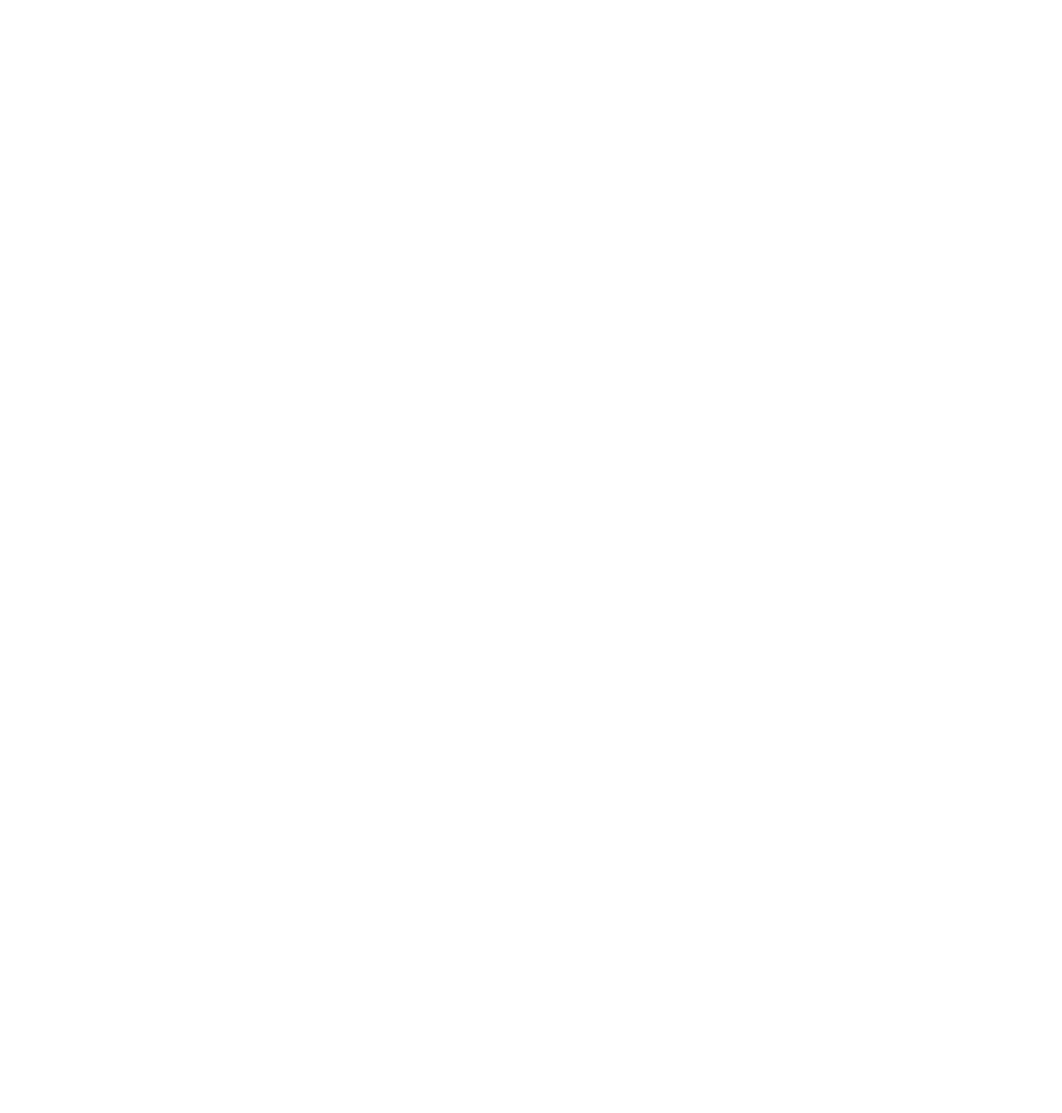
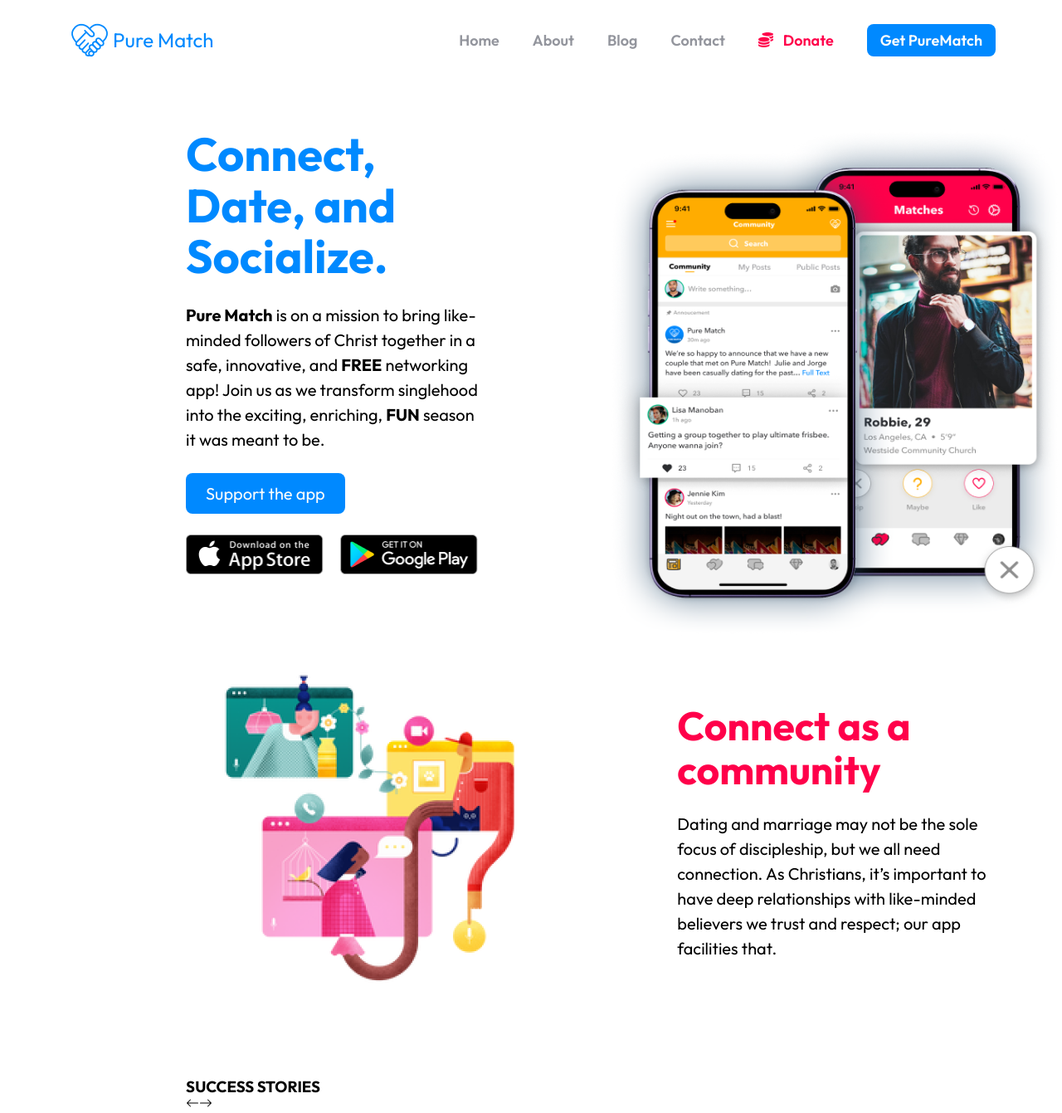
Before and after one commit to CoreyRobinsonDev/purematch-homepage, a Next.js app: page / in a window 1280 px wide. Shown: the whole page at 83% size. Before the commit the page ends 800 px from the top, so only its background shows below. Built offline with nearby package versions, Linux system fonts and the light colour scheme.

Commit message:
added and styled the header and about components

```diff
--- /dev/null
+++ b/components/About.tsx
@@ -0,0 +1,65 @@
+import Image from "next/image";
+import Link from "next/link";
+import { useState, useEffect } from "react";
+
+import styles from "../styles/About.module.css";
+
+
+const About = () => {
+  const [image, setImage] = useState("/images/hero-1.png");
+
+  useEffect(() => {
+    const interval =   setInterval(() => {
+    if (image === "/images/hero-1.png") {
+      setImage("/images/hero-2.png");
+    } else {
+      setImage("/images/hero-1.png");
+    }
+  }, 5000)
+
+    return () => clearInterval(interval);
+  }, [image])
+
+  return <section className={styles.container}>
+    <div className={styles.about__summary}>
+      <h2 className={styles.summary__header}>Connect, Date, and Socialize.</h2>
+      <p className={styles.summary__description}><strong>Pure Match</strong> is on a mission to bring like-minded followers of Christ together in a safe, innovative, and <strong>FREE</strong> networking app! Join us as we transform singlehood into the exciting, enriching, <strong>FUN</strong> season it was meant to be.</p>
+      <Link className={styles.summary__support_btn} href="#">Support the app</Link>
+      <span className={styles.summary__store_container}>
+        <Link href="#">
+          <Image
+            src="/images/App-Store.png"
+            alt="Apple app store link"
+            width={166.15}
+            height={48}
+          /></Link>
+        <Link href="#">
+          <Image
+            src="/images/Google-Play.png"
+            alt="Google play store link"
+            width={166.15}
+            height={48}
+          />
+        </Link>
+      </span>
+    </div>
+    <Image
+      src={image}
+      alt=""
+      width={543}
+      height={613}
+    />
+    <Image
+      src="/images/Feature-Photo-1.png"
+      alt=""
+      width={448}
+      height={448}
+    />
+    <div className={styles.feature_container}>
+      <h2 className={styles.feature__header}>Connect as a community</h2>
+      <p className={styles.feature__description}>Dating and marriage may not be the sole focus of discipleship, but we all need connection. As Christians, it’s important to have deep relationships with like-minded believers we trust and respect; our app facilities that.</p>
+    </div>
+  </section>
+}
+
+export default About;
--- a/components/Header.tsx
+++ b/components/Header.tsx
@@ -1,7 +1,32 @@
 import Image from "next/image";
+import Link from "next/link";
+import { FaCoins } from "react-icons/fa";
+
+import styles from "../styles/Header.module.css";
 
 const Header = () => {
-  return <></>
+  return <header className={styles.container}>
+    <Link className={styles.logo_container} href="/">
+      <Image
+        className={styles.logo__img}
+        src="/images/Pure-Match-Logo.png"
+        alt="Pure Match Logo"
+        width={56}
+        height={56}
+      />
+      <h1 className={styles.logo__name}>Pure Match</h1>
+    </Link>
+    <nav className={styles.nav_container}>
+      <ul className={styles.nav__list}>
+        <li><Link className={styles.nav__item} href="/">Home</Link></li>
+        <li><Link className={styles.nav__item} href="#">About</Link></li>
+        <li><Link className={styles.nav__item} href="#">Blog</Link></li>
+        <li><Link className={styles.nav__item} href="#">Contact</Link></li>
+        <li><Link className={`${styles.nav__item} ${styles.nav__donate_link}`} href="#"><FaCoins/> Donate</Link></li>
+        <li><Link className={`${styles.nav__item} ${styles.nav__purematch_btn}`} href="#">Get PureMatch</Link></li>
+      </ul>
+    </nav>
+  </header>
 }
 
 export default Header;
--- /dev/null
+++ b/components/SuccessStories.tsx
@@ -0,0 +1,17 @@
+import { BsArrowRight, BsArrowLeft } from "react-icons/bs";
+
+import styles from "../styles/SuccessStories.module.css";
+
+const SuccessStories = () => {
+  return <section className={styles.container}>
+    <header className={styles.success_header}>
+      <h3 className={styles.header__title}>SUCCESS STORIES</h3>
+      <span className={styles.header__arrows}>
+        <button className={styles.success__prev_btn}><BsArrowLeft/></button>
+        <button className={styles.success__next_btn}><BsArrowRight/></button>
+      </span>
+    </header>
+  </section>
+}
+
+export default SuccessStories;
--- a/pages/index.tsx
+++ b/pages/index.tsx
@@ -1,9 +1,18 @@
 import Head from 'next/head'
 import Image from 'next/image'
+import About from '../components/About'
+import Header from '../components/Header'
+import SuccessStories from '../components/SuccessStories'
 import styles from '../styles/Home.module.css'
 
 export default function Home() {
   return <>
+    <Head>
+      <title>Home | Pure Match</title>
+    </Head>
+    <Header />
+    <About />
+    <SuccessStories />
 
   </>
 }
--- /dev/null
+++ b/styles/About.module.css
@@ -0,0 +1,58 @@
+.container {
+  display: grid;
+  grid-template-columns: 1fr 1fr;
+  padding: 5.9rem 0;
+}
+
+/* Summary */
+
+.about__summary {
+  display: flex;
+  flex-direction: column;
+  gap: 2.5rem;
+  padding-right: 16rem;
+}
+
+.summary__header {
+  color: var(--primary-color);
+  font-size: 5.6rem;
+  line-height: 110%;
+}
+
+.summary__description {
+  font-size: 2rem;
+  line-height: 150%;
+}
+
+.summary__support_btn {
+  color: #fcfcfc;
+  background-color: var(--primary-color);
+  font-size: 2rem;
+  padding: 1.2rem 2.4rem;
+  border-radius: 8px;
+  width: fit-content;
+}
+
+.summary__store_container {
+  display: flex;
+  gap: 2rem;
+}
+
+
+/* Feature */
+
+.feature_container {
+  padding: 8rem;
+}
+
+.feature__header {
+  color: #ff004a;
+  line-height: 110%;
+  font-size: 4.8rem;
+  padding-bottom: 2.4rem;
+}
+
+.feature__description {
+  font-size: 2rem;
+  line-height: 150%;
+}
--- /dev/null
+++ b/styles/Header.module.css
@@ -0,0 +1,49 @@
+.container, .logo_container, .nav__list {
+  display: flex;
+  align-items: center;
+}
+
+.container {
+  justify-content: space-between;
+  padding: 2rem 8rem;
+}
+
+.turn-white {
+  filter: brightness(0) invert();
+}
+
+.logo__img {
+  position: sticky;
+}
+
+.logo__name {
+  position: sticky;
+  color: var(--primary-color);
+  font-weight: normal;
+  font-size: 2.4rem;
+}
+
+.nav__list {
+  justify-content: space-evenly;
+  gap: 4rem;
+}
+
+.nav__item {
+  color: #93959d;
+  font-size: 1.8rem;
+  font-weight: 600;
+}
+
+.nav__donate_link {
+  display: flex;
+  align-items: center;
+  gap: 1ch;
+  color: #ff004a;
+}
+
+.nav__purematch_btn {
+  color: #fcfcfc;
+  background-color: var(--primary-color);
+  padding: .8rem 1.6rem;
+  border-radius: 8px;
+}
--- a/styles/globals.css
+++ b/styles/globals.css
@@ -1,3 +1,4 @@
+@import url('https://fonts.googleapis.com/css2?family=Open+Sans:wght@300;400;600;700;800&family=Outfit:wght@300;400;600;700&display=swap');
 html {
 	box-sizing: border-box;
 	scroll-behavior: smooth;
@@ -8,11 +9,10 @@ html {
 	text-decoration: none;
 	margin: 0;
 	padding: 0;
-	font-family: -apple-system, BlinkMacSystemFont, Segoe UI, Roboto, Oxygen,
-    Ubuntu, Cantarell, Fira Sans, Droid Sans, Helvetica Neue, sans-serif;
 }
 body {
 	font-size: 1.6rem;
+	font-family: 'Outfit', sans-serif;
 }
 a {
   color: inherit;
@@ -28,3 +28,15 @@ button {
 	cursor: pointer;
 	outline: inherit;
 }
+li {
+	list-style-type: none;
+}
+
+section {
+	margin: 0 22.4rem;
+}
+
+:root {
+	--primary-color: #0089ff;
+	--bg-color: #f5f5f5;
+}
```
Also changed, not shown: styles/SuccessStories.module.css (added).
